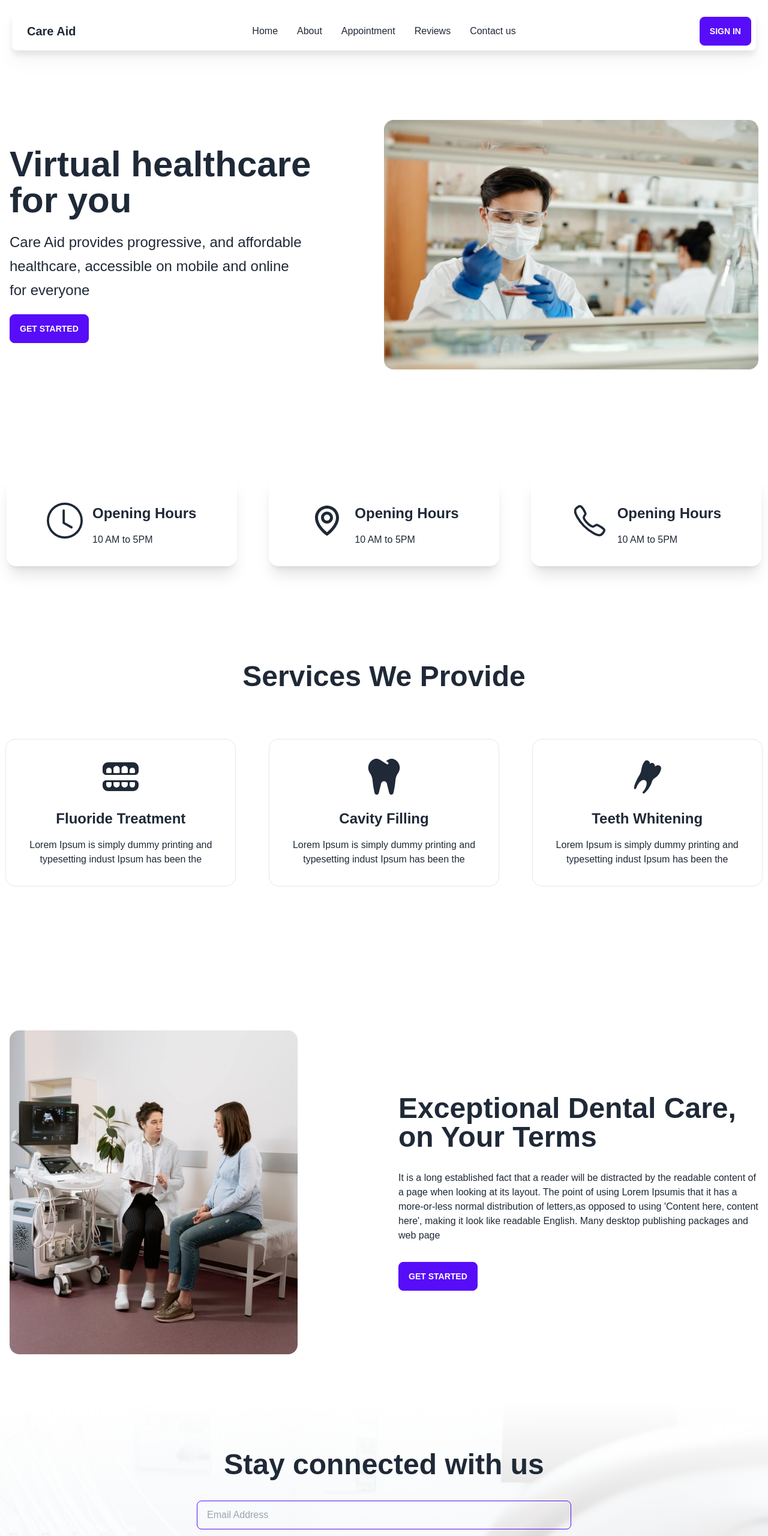
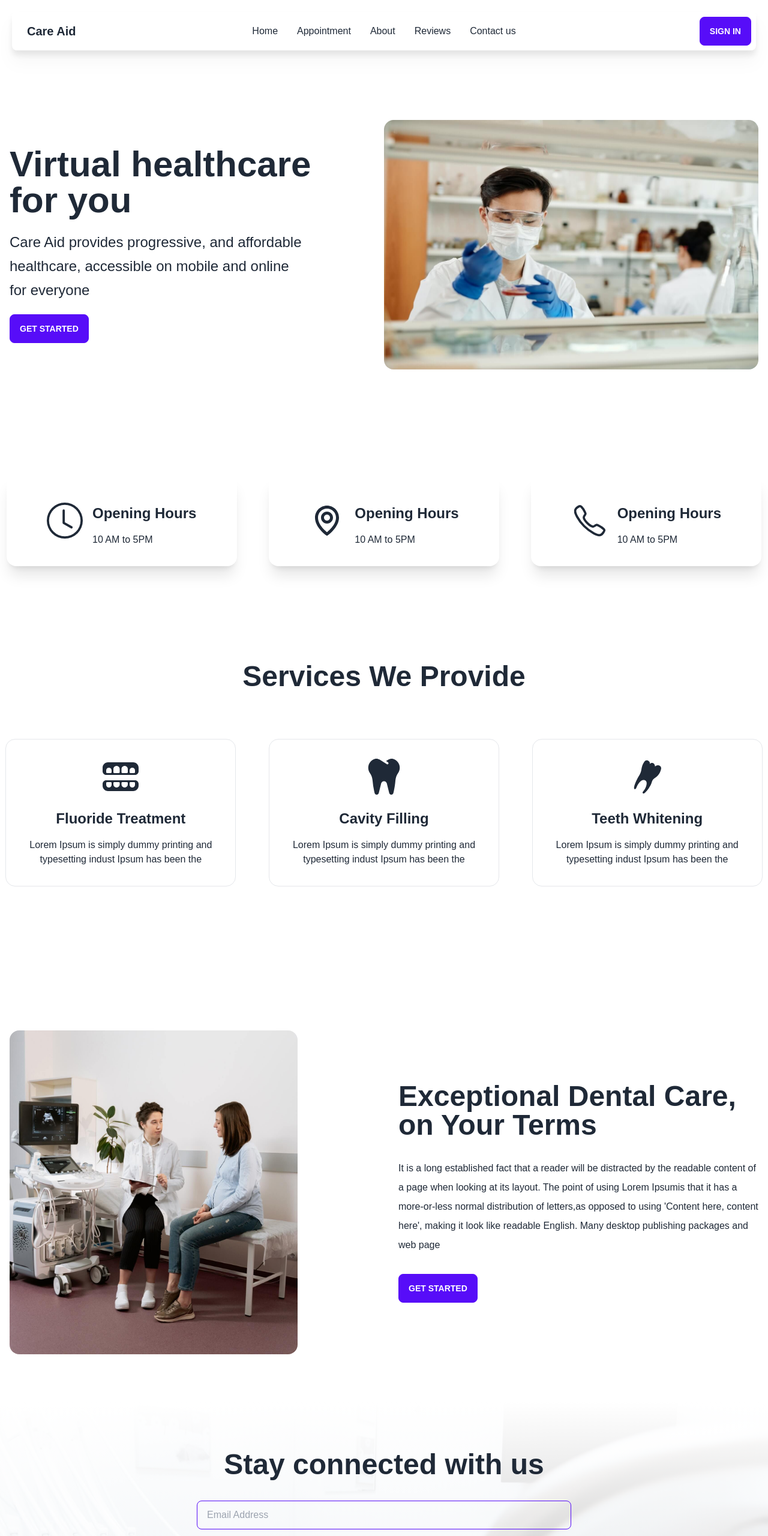
Before and after one commit to devmhimran/care-aid, a React (Create React App) app in the folder care-aid/: page / in a window 1280 px wide. Shown: the top 2561 px of the page at 60% size. Built offline with nearby package versions, Linux system fonts and the light colour scheme.

Commit message:
Update Files

```diff
--- a/care-aid/src/component/Shared/AppointmentDate.js
+++ b/care-aid/src/component/Shared/AppointmentDate.js
@@ -7,7 +7,6 @@ import './shared.css';
 
 const AppointmentDate = () => {
     const [selected, setSelected] = useState(new Date());
-
     let footer = <p>Please pick a day.</p>;
     if (selected) {
         footer = <p>You picked {format(selected, 'PP')}.</p>;
--- /dev/null
+++ b/care-aid/src/component/Shared/AvailableAppointment.js
@@ -0,0 +1,11 @@
+import React from 'react';
+
+const AvailableAppointment = () => {
+    return (
+        <div>
+
+        </div>
+    );
+};
+
+export default AvailableAppointment;
--- a/care-aid/src/component/Shared/CareAidInfo.js
+++ b/care-aid/src/component/Shared/CareAidInfo.js
@@ -6,7 +6,7 @@ import { IoCallOutline } from 'react-icons/io5';
 const CareAidInfo = () => {
     return (
         <div className="care__aid__info py-16 lg:py-20">
-                <div className='grid gap-8 lg:grid-cols-3 md:grid-cols-1'>
+                <div className='grid gap-8 grid-cols-1 lg:grid-cols-3 md:grid-cols-2'>
                     <div className="card w-96 bg-base-100 shadow-xl mx-auto">
                         <div className="card-body mx-auto">
                             <div className="flex">
--- a/care-aid/src/component/Shared/InfoSection.js
+++ b/care-aid/src/component/Shared/InfoSection.js
@@ -13,7 +13,7 @@ const InfoSection = () => {
                             <div className="info__section__right_detail">
                                 <div className="info__section__right__detail__main">
                                     <h1 className='font-bold text-4xl lg:text-5xl leading-tight'>Exceptional Dental Care,<br></br>on Your Terms</h1>
-                                    <p className='lg:text-base my-8 leading-7'>It is a long established fact that a reader will be distracted by the readable content of a page when looking at its layout. The point of using Lorem Ipsumis that it has a more-or-less normal distribution of letters,as opposed to using 'Content here, content here', making it look like readable English. Many desktop publishing packages and web page</p>
+                                    <p className='lg:leading-8 lg:text-base my-8'>It is a long established fact that a reader will be distracted by the readable content of a page when looking at its layout. The point of using Lorem Ipsumis that it has a more-or-less normal distribution of letters,as opposed to using 'Content here, content here', making it look like readable English. Many desktop publishing packages and web page</p>
                                     <button className="btn btn-primary">Get Started</button>
                                 </div>
                             </div>
--- a/care-aid/src/component/Shared/Navbar.js
+++ b/care-aid/src/component/Shared/Navbar.js
@@ -5,11 +5,10 @@ const Navbar = () => {
     const menuItems =
         <>
             <li><Link to='/'>Home</Link></li>
+            <li><Link to='/appointment'>Appointment</Link></li>
             <li><Link to='/about'>About</Link></li>
-            <li><Link to='/appointment'>Appointment</Link></li>
             <li><Link to='/reviews'>Reviews</Link></li>
             <li><Link to='/contact-us'>Contact us</Link></li>
-
         </>
     return (
         <div className="container mx-auto p-5 lg:py-5">
--- a/care-aid/src/component/Shared/OurService.js
+++ b/care-aid/src/component/Shared/OurService.js
@@ -10,7 +10,7 @@ const OurService = () => {
                     <h1 className='font-bold text-4xl lg:text-5xl text-center'>Services We Provide</h1>
                 </div>
                 <div className="our__service__info py-10 lg:py-20">
-                    <div className="grid gap-9 lg:grid-cols-3 md:grid-cols-1">
+                    <div className="grid gap-9 grid-cols-1 lg:grid-cols-3 md:grid-cols-2">
                         <div className="card w-96 bg-base-100 border mx-auto">
                             <div className="card-body">
                                 <div className="box__icon text-6xl mx-auto">
```
